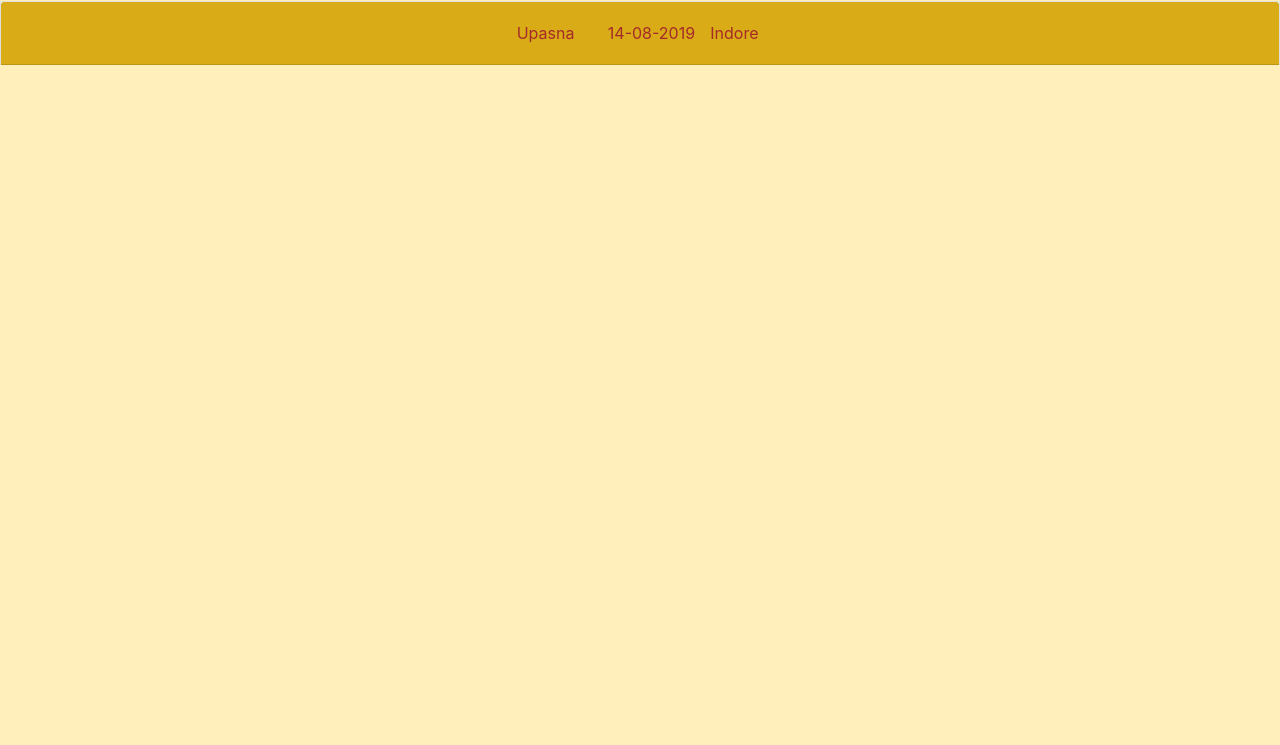
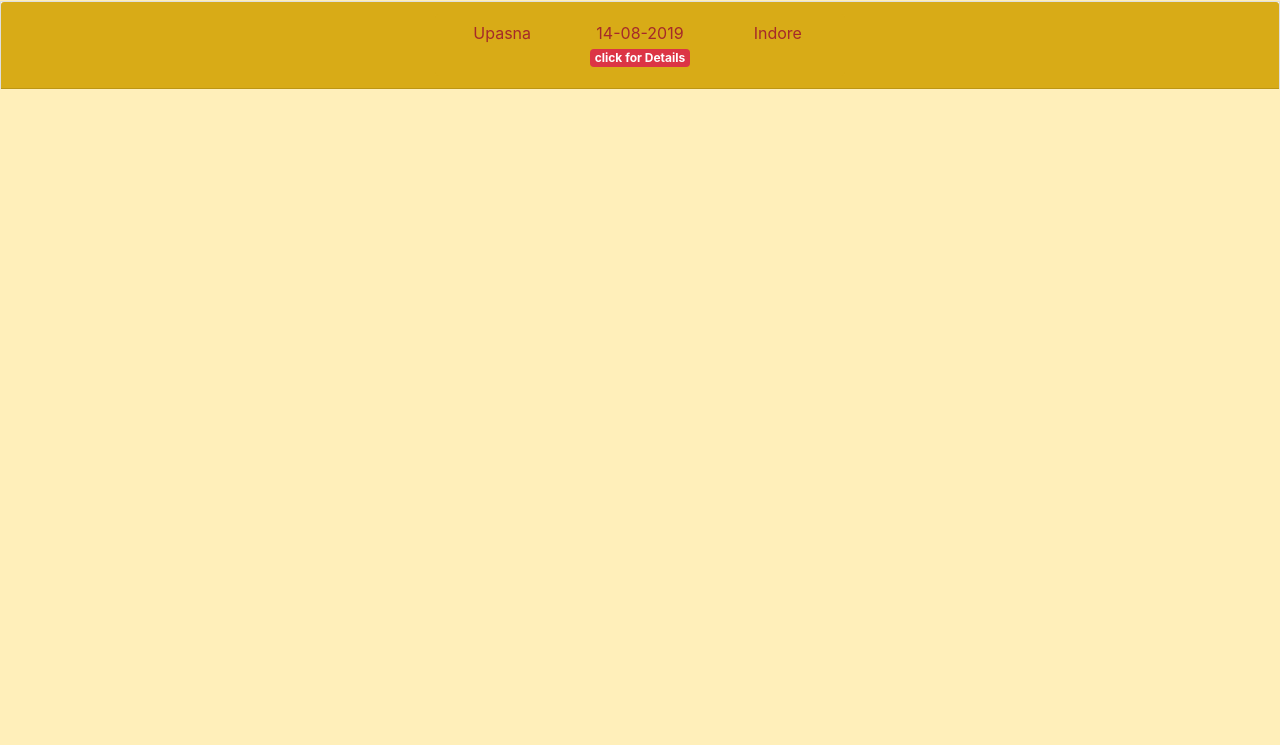
Before and after one commit to CBKM-Company/JoyLetter, a plain HTML site: page event.html in a window 1280 px wide. Shown: the part 55-800 px from the top of the page. Drawn offline with nearby package versions, Linux system fonts and the light colour scheme.

Commit message:
added details event

```diff
--- a/event.html
+++ b/event.html
@@ -45,7 +45,9 @@
                         <div class="row">
                             <div class="col col-sm-4 mx-auto">Upasna</div>
                             <div class="col col-sm-4 mx-auto">14-08-2019</div>
-                            <div class="col col-sm-4 mx-auto">Indore</div>
+                            <div class="col col-sm-4 mx-auto">Indore </div>
+                            <div class="col col-sm-4 mx-auto"> <span class="badge badge-danger">click for Details</span></div>
+
                         </div>
                     </button>
                 </h5>
```
